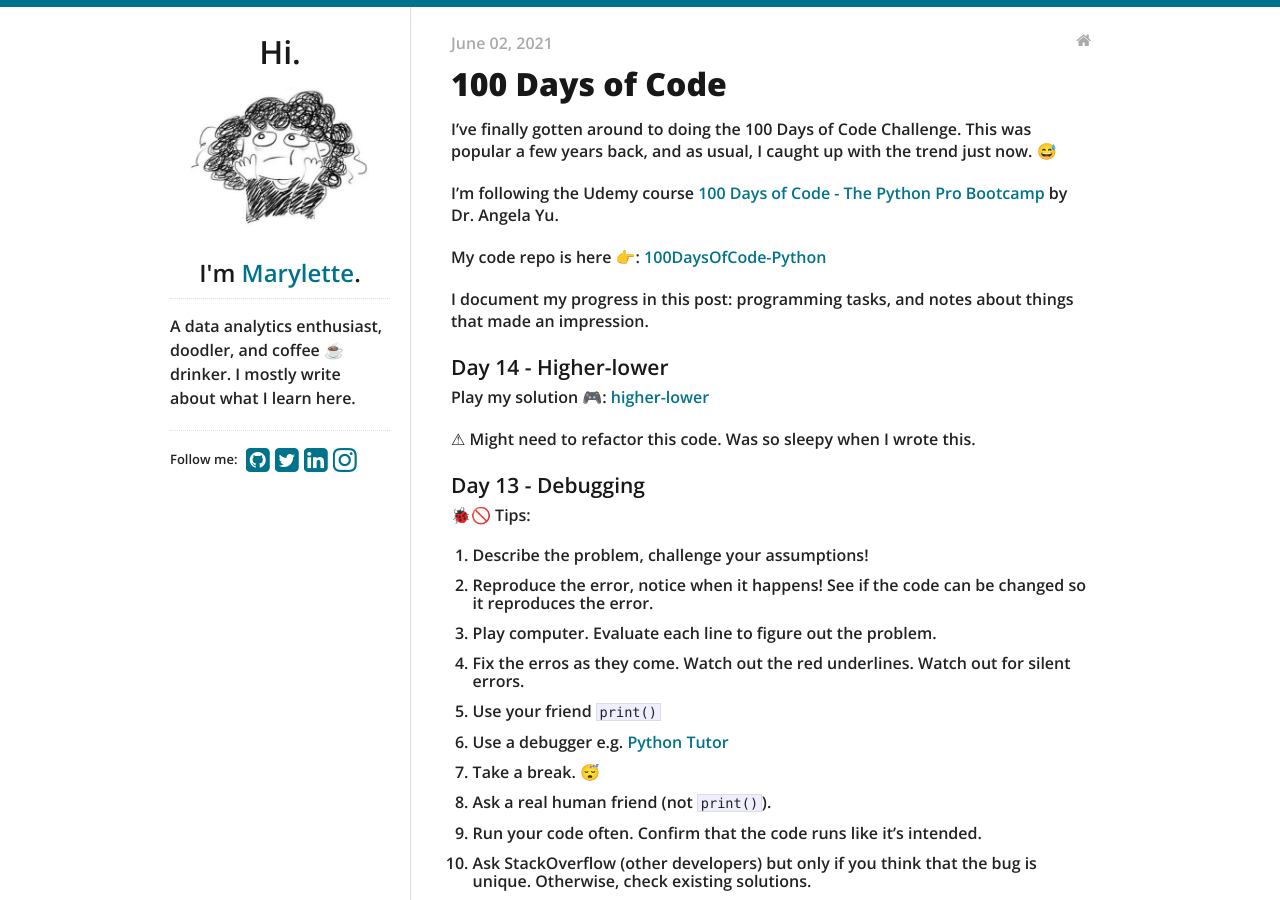
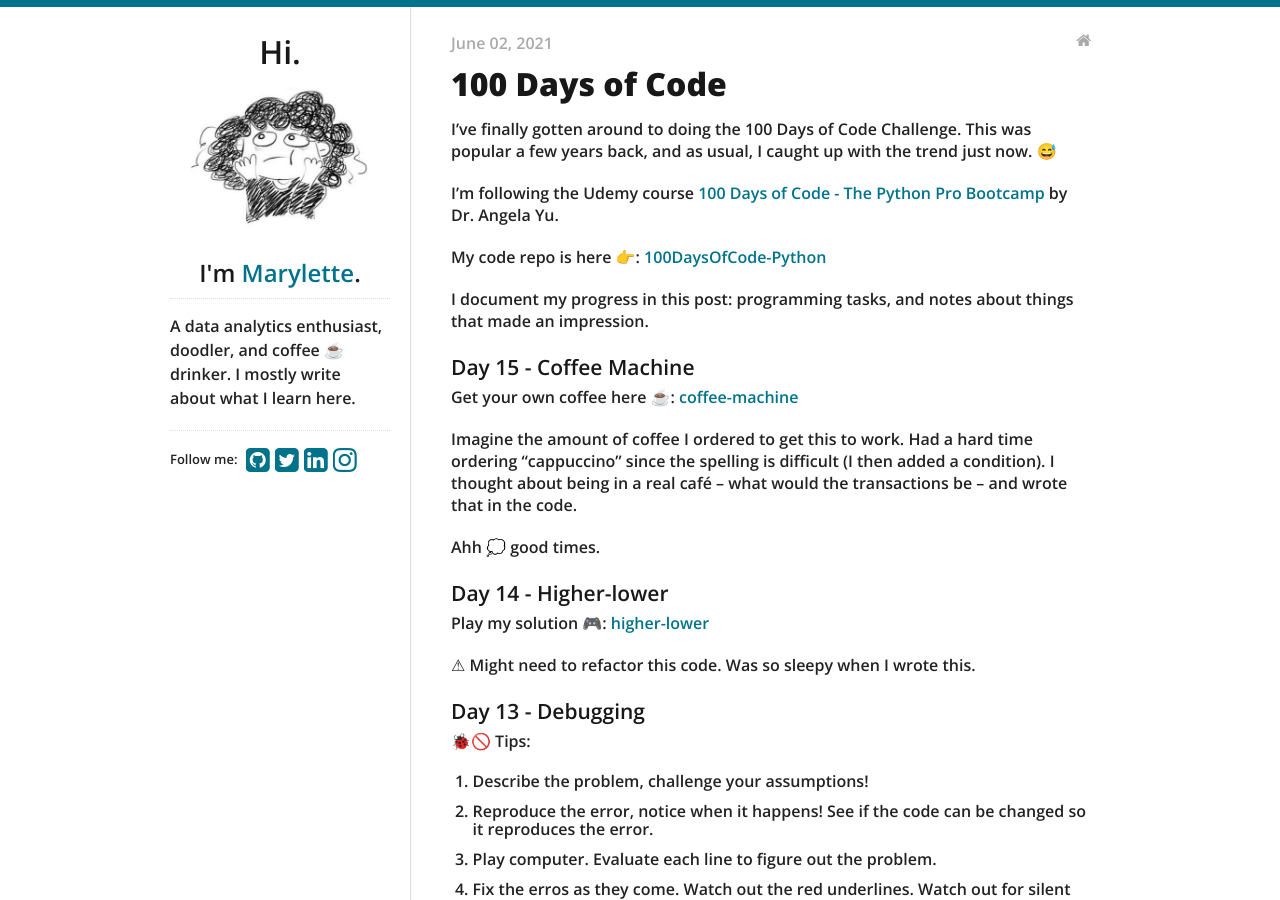
Before and after one commit to maryletteroa/maryletteroa.github.io, a Jekyll site: the page built from _posts/2021-06-02-hundred-days-of-python.md, in a window 1280 px wide and 900 px high. Built offline with Jekyll 4.4.1, drawn with Linux system fonts in a browser that asks for light colours.

Commit message:
update post

```diff
--- a/_posts/2021-06-02-hundred-days-of-python.md
+++ b/_posts/2021-06-02-hundred-days-of-python.md
@@ -12,6 +12,14 @@ I'm following the Udemy course [100 Days of Code - The Python Pro Bootcamp](http
 My code repo is here 👉: [100DaysOfCode-Python](https://github.com/maryletteroa/100DaysOfCode-Python)
 
 I document my progress in this post: programming tasks, and notes about things that made an impression.
+
+#### Day 15 - Coffee Machine
+
+Get your own coffee here ☕: [coffee-machine](https://replit.com/@maryletteroa/coffee-machine)
+
+Imagine the amount of coffee I ordered to get this to work. Had a hard time ordering "cappuccino" since the spelling is difficult (I then added a condition). I thought about being in a real café -- what would the transactions be -- and wrote that in the code.
+
+Ahh 💭 good times.
 
 #### Day 14 - Higher-lower
 
```
